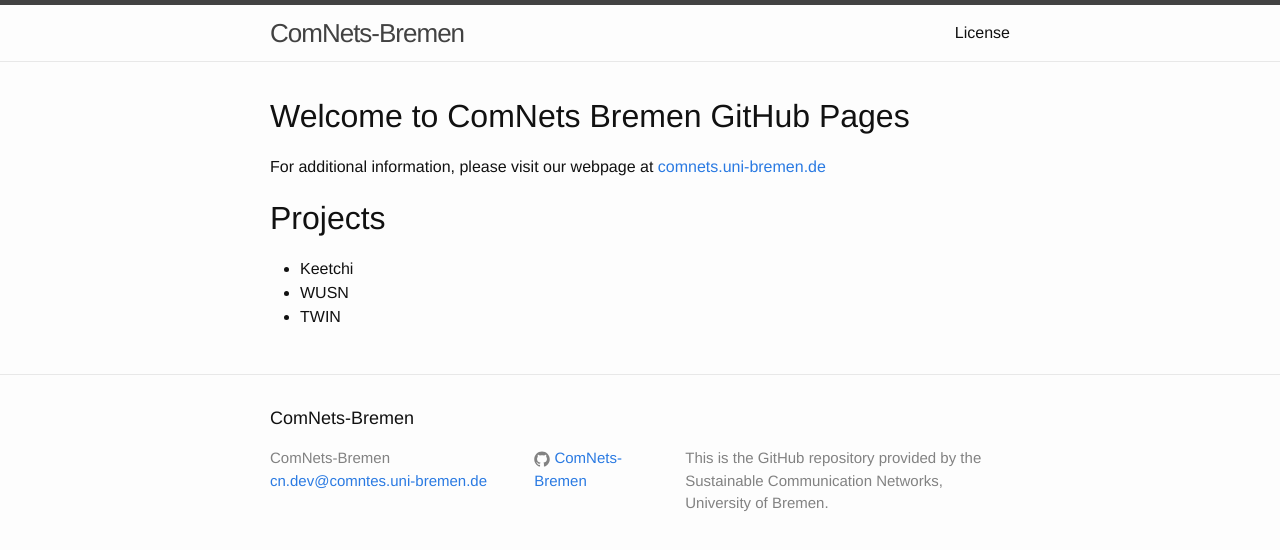
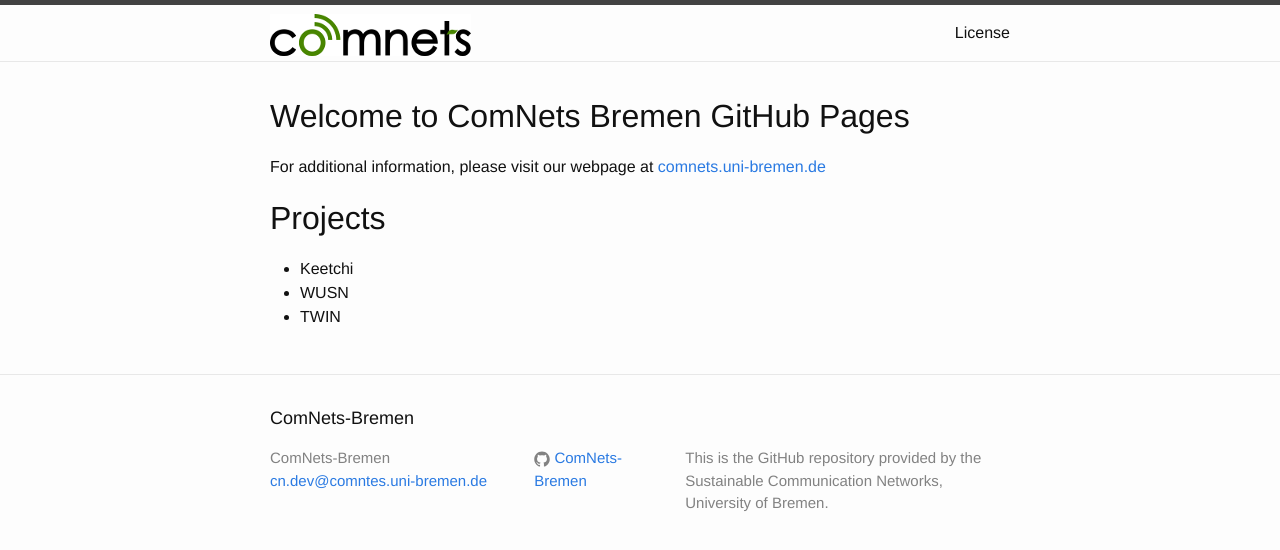
Before and after one commit to ComNets-Bremen/comnets-bremen.github.io, a Jekyll site: the page built from index.md, in a window 1280 px wide. Shown: the top 550 px of the page. Built offline with Jekyll 4.4.1, drawn with Linux system fonts in a browser that asks for light colours.

Commit message:
Use images / be more generic regarding the favicon

```diff
--- a/_includes/head.html
+++ b/_includes/head.html
@@ -2,7 +2,9 @@
   <meta charset="utf-8">
   <meta http-equiv="X-UA-Compatible" content="IE=edge">
   <meta name="viewport" content="width=device-width, initial-scale=1">
-  <link rel="shortcut icon" type="image/png" href="{{ "/images/favicon.png" | prepend: site.baseurl }}">
+  {% if site.favicon %}
+  <link rel="shortcut icon" type="image/png" href="{{ site.favicon | prepend: site.baseurl }}">
+  {% endif %}
 
   <title>{% if page.title %}{{ page.title }}{% else %}{{ site.title }}{% endif %}</title>
   <meta name="description" content="{% if page.excerpt %}{{ page.excerpt | strip_html | strip_newlines | truncate: 160 }}{% else %}{{ site.description }}{% endif %}">
--- a/_includes/header.html
+++ b/_includes/header.html
@@ -2,7 +2,18 @@
 
   <div class="wrapper">
 
-    <a class="site-title" href="{{ site.baseurl }}/">{{ site.title }}</a>
+    <a class="site-title" href="{{ site.baseurl }}/">
+        {% if site.logo %}
+            <img src="{{ site.logo | prepend: site.baseurl }}"
+                 {% if site.logo_width %} width="{{site.logo_width}}"{% endif %}
+                 {% if site.logo_height %} height="{{site.logo_height}}"{% endif %}
+                 alt="{{ site.title }}"
+                 />
+
+        {% else %}
+            {{ site.title }}
+        {% endif %}
+    </a>
 
     <nav class="site-nav">
       <a href="#" class="menu-icon">
@@ -16,7 +27,9 @@
       <div class="trigger">
         {% for my_page in site.pages %}
           {% if my_page.title %}
-          <a class="page-link" href="{{ my_page.url | prepend: site.baseurl }}">{{ my_page.title }}</a>
+          <a class="page-link" href="{{ my_page.url | prepend: site.baseurl }}">
+              {{ my_page.title }}
+          </a>
           {% endif %}
         {% endfor %}
       </div>
```
Also changed, not shown: images/logo_comnets.png (added).
